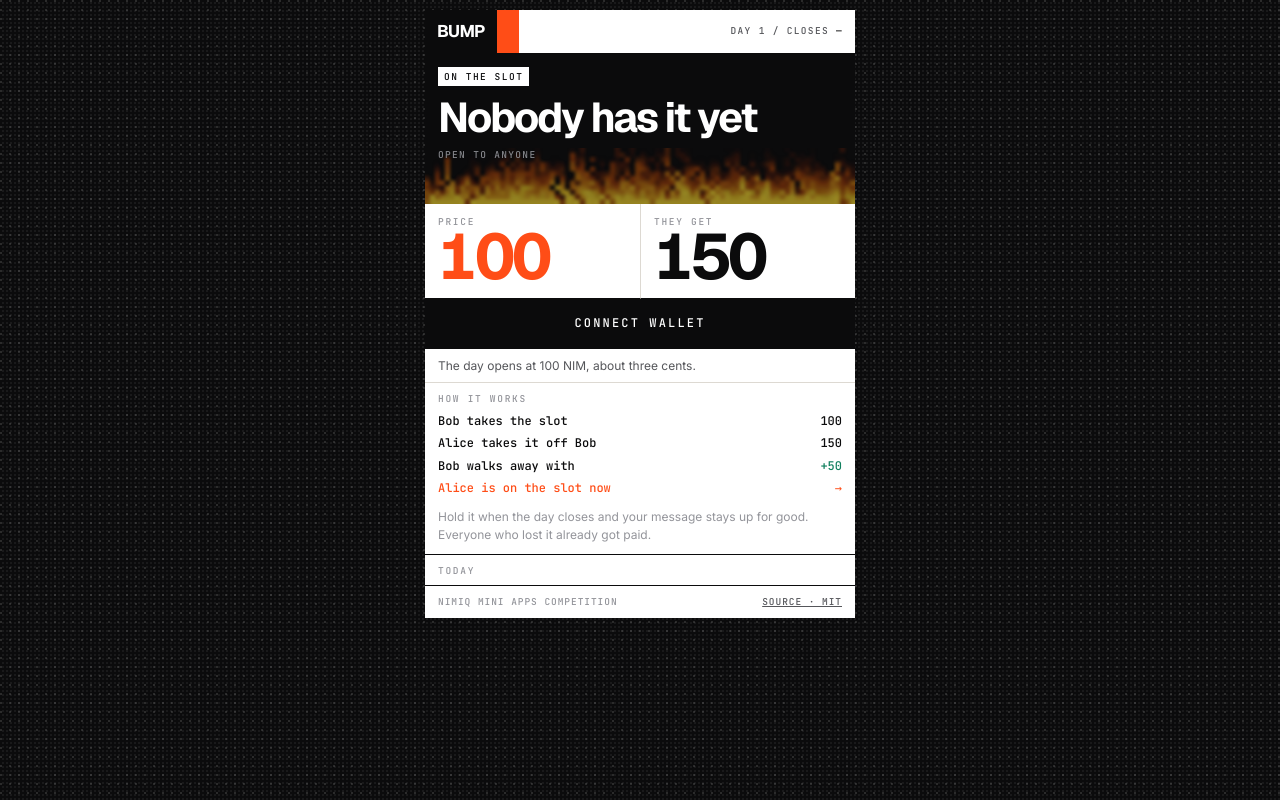
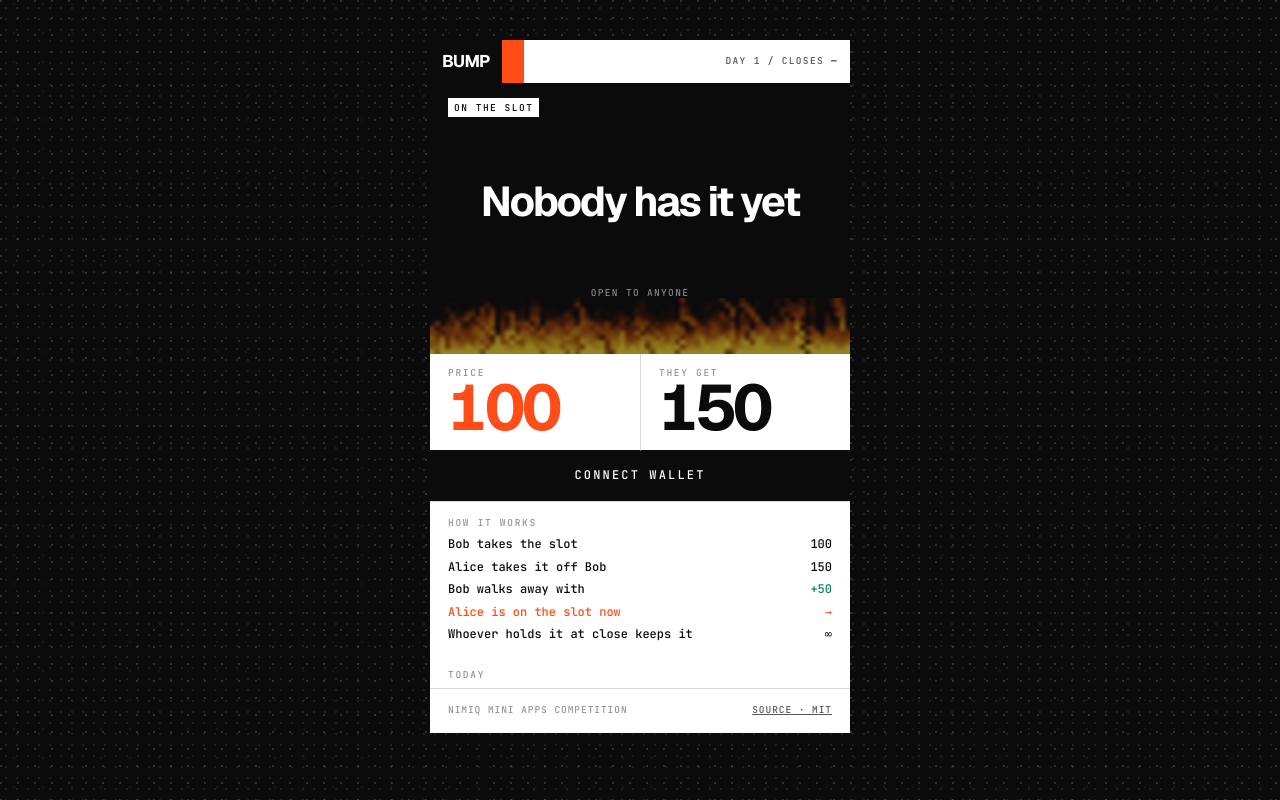
Before and after one commit to 0-robert/nimiq_bump, a website with bundled scripts: page public/index.html in a window 1280 px wide. Built offline with nearby package versions, Linux system fonts and the light colour scheme; no server answers; files whose address does not match are found by name.

Commit message:
Give the sheet room to breathe, centre the message, cut the repetition
Against the reference the gap was air, not styling. That panel floats in
its field with a wide margin and puts one headline in a large empty area;
this filled the screen edge to edge, stacked nine blocks, and drew a rule
every forty pixels. So the sheet now has a margin on all four sides, the
slot is 270px of stage with the message centred in it, and most of the
hairlines are gone.

The field is three overlapping screens at odd pitches instead of one
regular dot grid, which breaks the repeat into something closer to a
coarse halftone rather than a texture swatch.

Cut: the status line, which permanently repeated what the slot already
said and now appears only when it has something to report; the note under
the worked example, which restated its own fourth line; and the hall of
fame beyond three entries. Page copy is down to 71 words from 186 two
commits ago.

Also fixes a flash in the fire. Reallocating the buffer on resize zeroes
it, so a rotation or an opening keyboard blanked the flame for a beat. It
rebuilds in place now.

That same zeroing is why the flame was missing from every full page
screenshot taken during this work: capturing a full page resizes the
viewport, so it caught the fire mid-rebuild every time.

29 tests pass, all copy clean.

```diff
--- a/public/app.js
+++ b/public/app.js
@@ -73,7 +73,10 @@ function payday(amount) {
 /* ---------- rendering ---------- */
 
 function say(text, tone = 'plain') {
-  el.status.textContent = text;
+  // Shown only when it has something to say. A permanent line here just
+  // repeated what the slot was already displaying.
+  el.status.hidden = !text;
+  el.status.textContent = text ?? '';
   el.status.dataset.tone = tone;
 }
 
@@ -125,7 +128,7 @@ function render(next) {
   countTo(el.payout, next.payout);
 
   renderTape(next.events, previous?.events);
-  renderWinners(next.winners);
+  renderWinners(next.winners?.slice(0, 3));
   renderTotals(next.totals);
   tick();
   renderAction();
--- a/public/fire.js
+++ b/public/fire.js
@@ -72,6 +72,16 @@ export function createFire(canvas) {
     buffer.height = rows;
     bufferCtx = buffer.getContext('2d');
     image = bufferCtx.createImageData(cols, rows);
+
+    /*
+     * Rebuild the flame straight away rather than waiting for the next frame.
+     * Reallocating the buffer zeroes it, so a rotation, a keyboard opening, or
+     * anything else that resizes the box used to blank the fire for a moment.
+     */
+    if (heat > 0.015) {
+      for (let i = 0; i < rows; i++) diffuse();
+      paint();
+    }
   }
 
   /** Seed the bottom row, then pull the heat upward. */
--- a/public/index.html
+++ b/public/index.html
@@ -58,7 +58,7 @@
     </button>
   </div>
 
-  <p class="status" id="status" data-tone="plain">The day opens at 100 NIM, about three cents.</p>
+  <p class="status" id="status" data-tone="plain" hidden></p>
 
   <!-- The arithmetic, not an explanation of it. -->
   <section class="works">
@@ -68,11 +68,8 @@
       <li data-accent="in"><span>Alice takes it off Bob</span><span class="v">150</span></li>
       <li data-accent="up"><span>Bob walks away with</span><span class="v">+50</span></li>
       <li data-accent="top"><span>Alice is on the slot now</span><span class="v">&rarr;</span></li>
+      <li data-accent="in"><span>Whoever holds it at close keeps it</span><span class="v">&infin;</span></li>
     </ol>
-    <p class="note">
-      Hold it when the day closes and your message stays up for good. Everyone
-      who lost it already got paid.
-    </p>
   </section>
 
   <section class="block tape" id="tape">
--- a/public/styles/app.css
+++ b/public/styles/app.css
@@ -13,11 +13,15 @@ body {
   min-height:100vh; min-height:100svh;
   padding: max(10px, env(safe-area-inset-top)) 10px max(14px, env(safe-area-inset-bottom));
   background-color:var(--field);
+  /* Three screens at different pitches and offsets. A single regular grid reads
+     as a texture swatch; overlapping them at odd sizes breaks the repeat up
+     into something closer to a coarse halftone. */
   background-image:
-    radial-gradient(circle at 1px 1px, rgb(255 255 255 / 0.13) 1px, transparent 0),
-    radial-gradient(circle at 1px 1px, rgb(255 255 255 / 0.06) 1px, transparent 0);
-  background-size: 9px 9px, 4px 4px;
-  background-position: 0 0, 2px 2px;
+    radial-gradient(circle at 1px 1px, rgb(255 255 255 / 0.16) 1.4px, transparent 0),
+    radial-gradient(circle at 1px 1px, rgb(255 255 255 / 0.09) 1.2px, transparent 0),
+    radial-gradient(circle at 1px 1px, rgb(255 255 255 / 0.05) 1px, transparent 0);
+  background-size: 17px 17px, 11px 11px, 29px 29px;
+  background-position: 0 0, 5px 7px, 13px 3px;
   color:var(--ink);
   font-family:var(--font-body);
   font-size:var(--base);
@@ -31,7 +35,13 @@ button,input,textarea { font:inherit; color:inherit; }
 [hidden] { display:none !important; }
 :focus-visible { outline:2px solid var(--orange); outline-offset:-2px; }
 
-.sheet { max-width:430px; margin-inline:auto; background:var(--sheet); }
+.sheet {
+  max-width:420px;
+  /* Margin on all four sides so the sheet reads as trimmed out of the field
+     rather than as the page itself. */
+  margin:clamp(14px, 4vw, 30px) auto;
+  background:var(--sheet);
+}
 
 /* Every small label on the page speaks in this voice. */
 .lbl {
@@ -75,10 +85,10 @@ button,input,textarea { font:inherit; color:inherit; }
 .slot {
   position:relative; isolation:isolate;
   background:var(--slot); color:var(--on-slot);
-  padding:13px 13px 42px;
-  min-height:150px;
+  padding:14px 18px 54px;
+  min-height:270px;
   overflow:hidden;
-  display:grid; align-content:space-between; gap:9px;
+  display:grid; grid-template-rows:auto 1fr auto; gap:14px;
 }
 .slot-fire { position:absolute; inset:auto 0 0 0; width:100%; height:56px; z-index:0; pointer-events:none; }
 .slot > *:not(.slot-fire) { position:relative; z-index:1; }
@@ -95,16 +105,19 @@ button,input,textarea { font:inherit; color:inherit; }
 .tag-live { background:var(--orange); color:var(--sheet); }
 
 .slot-message {
+  align-self:center;
+  text-align:center;
+  padding-inline:2px;
   font-family:var(--font-display); font-weight:700;
   font-size:var(--message); line-height:0.94; letter-spacing:-0.05em;
   text-wrap:balance; overflow-wrap:anywhere;
 }
-.slot-holder { font-family:var(--font-mono); font-size:var(--micro); letter-spacing:0.14em; text-transform:uppercase; color:var(--on-slot-faint); }
+.slot-holder { text-align:center; font-family:var(--font-mono); font-size:var(--micro); letter-spacing:0.14em; text-transform:uppercase; color:var(--on-slot-faint); }
 
 /* ---- figures ---- */
 
 .figs { display:grid; grid-template-columns:1fr 1fr; }
-.fig { padding:11px 13px 12px; border-bottom:1px solid var(--ink); }
+.fig { padding:12px 18px 13px; border-bottom:1px solid var(--ink); }
 .fig + .fig { border-left:1px solid var(--rule); }
 .fig b {
   display:block; margin-top:1px;
@@ -159,7 +172,7 @@ button,input,textarea { font:inherit; color:inherit; }
 }
 .btn-quiet:hover { background:var(--ink); color:var(--sheet); }
 
-.status { padding:8px 13px; border-bottom:1px solid var(--rule); font-size:var(--small); color:var(--ink-soft); }
+.status { padding:10px 18px; border-bottom:1px solid var(--rule); font-size:var(--small); color:var(--ink-soft); }
 .status[data-tone='paid'] { color:var(--up); }
 .status[data-tone='live'], .status[data-tone='error'] { color:var(--orange); }
 
@@ -170,9 +183,9 @@ button,input,textarea { font:inherit; color:inherit; }
   enough that naming two people and showing the arithmetic lands it faster
   than any amount of explaining.
 */
-.works { border-bottom:1px solid var(--ink); }
-.works > .lbl { padding:9px 13px 7px; }
-.works ol { margin:0; padding:0 13px 11px; list-style:none; display:grid; gap:5px; }
+.works { border-top:1px solid var(--rule); }
+.works > .lbl { padding:14px 18px 7px; }
+.works ol { margin:0; padding:0 18px 11px; list-style:none; display:grid; gap:5px; }
 .works li {
   display:grid; grid-template-columns:1fr auto; gap:10px;
   font-family:var(--font-mono); font-size:var(--small);
@@ -182,13 +195,13 @@ button,input,textarea { font:inherit; color:inherit; }
 .works li[data-accent='in'] .v { color:var(--ink); }
 .works li[data-accent='up'] .v { color:var(--up); }
 .works li[data-accent='top'] { color:var(--orange); }
-.works .note { padding:0 13px 11px; font-size:var(--small); color:var(--ink-faint); }
+.works .note { padding:0 18px 14px; font-size:var(--small); color:var(--ink-faint); }
 
 /* ---- lists ---- */
 
-.block > .lbl { padding:9px 13px 7px; border-bottom:1px solid var(--ink); }
+.block > .lbl { padding:14px 18px 6px; }
 .block ul { margin:0; padding:0; list-style:none; }
-.block li { border-bottom:1px solid var(--rule); padding:7px 13px; }
+.block li { padding:6px 18px; }
 
 .tape li { display:grid; grid-template-columns:auto 1fr auto; gap:9px; align-items:baseline; font-size:var(--small); }
 .tape li[data-kind='idle'] { grid-template-columns:1fr; color:var(--ink-faint); }
@@ -206,7 +219,8 @@ button,input,textarea { font:inherit; color:inherit; }
 .past .meta { font-family:var(--font-mono); font-size:var(--micro); letter-spacing:0.1em; text-transform:uppercase; color:var(--ink-faint); }
 
 .foot {
-  padding:9px 13px;
+  padding:14px 18px 16px;
+  border-top:1px solid var(--rule);
   font-family:var(--font-mono); font-size:var(--micro);
   letter-spacing:0.1em; text-transform:uppercase; color:var(--ink-faint);
   display:flex; justify-content:space-between; gap:10px; flex-wrap:wrap;
```
